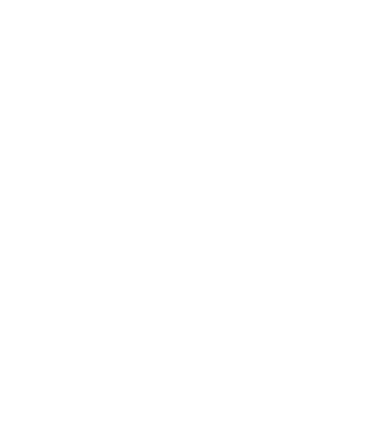
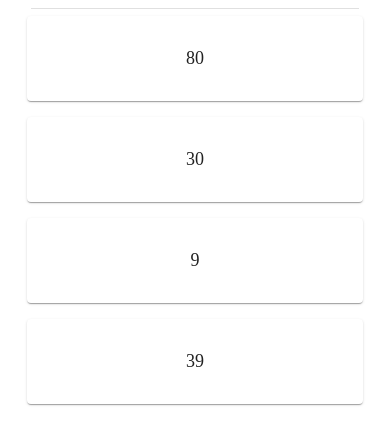
Before and after one commit to Tamdupagal/react, a React (Create React App) app in the folder adminclient/: page / in a window 390 px wide. Shown: the top 444 px of the page. Built offline with nearby package versions, Linux system fonts and the light colour scheme.

Commit message:
80% dashboard is done (responsive also)

```diff
--- a/adminclient/package.json
+++ b/adminclient/package.json
@@ -3,6 +3,8 @@
   "version": "0.1.0",
   "private": true,
   "dependencies": {
+    "@material-ui/core": "^4.11.4",
+    "@material-ui/icons": "^4.11.2",
     "@testing-library/jest-dom": "^5.12.0",
     "@testing-library/react": "^11.2.7",
     "@testing-library/user-event": "^12.8.3",
--- a/adminclient/src/App.js
+++ b/adminclient/src/App.js
@@ -1,11 +1,16 @@
 import SideBar from "./Components/SideBar/sideBar";
-import { Container} from "react-bootstrap"
+import Dashboard from "./Components/Dashboard/Dashboard";
+import { Container } from "react-bootstrap";
 
 function App() {
   return (
-    <Container className="d-flex align-items-center justify-content-center" style={{ minHeight: "100vh" }}>
+    <Container
+      className="d-flex align-items-center justify-content-center"
+      style={{ minHeight: "100vh" }}
+    >
       <div>
-        <SideBar className="w-100" style={{ maxWidth:"400px" }} />
+        <SideBar className="w-100" style={{ maxWidth: "400px" }} />
+        <Dashboard />
       </div>
     </Container>
   );
--- a/adminclient/src/Components/Dashboard/Dashboard.jsx
+++ b/adminclient/src/Components/Dashboard/Dashboard.jsx
@@ -0,0 +1,74 @@
+import React from "react";
+import { Container } from "@material-ui/core";
+import Button from "@material-ui/core/Button";
+import Paper from "@material-ui/core/Paper";
+import Grid from "@material-ui/core/Grid";
+import { makeStyles } from "@material-ui/core/styles";
+import PowerSettingsNewRoundedIcon from "@material-ui/icons/PowerSettingsNewRounded";
+import Divider from "@material-ui/core/Divider";
+
+const useStyles = makeStyles((theme) => ({
+  root: {
+    flexGrow: 1,
+  },
+  paper: {
+    padding: theme.spacing(4),
+    textAlign: "center",
+    color: theme.palette.text.dark,
+    fontSize: "large",
+    marginInline: "5%",
+    borderRadius: "10",
+  },
+  button: {
+    marginLeft: "85%",
+    margin: "2%",
+  },
+  divider: {
+    margin: "2%",
+  },
+  //   paper1: {
+  //     padding: theme.spacing(4),
+  //     textAlign: "center",
+  //     color: theme.palette.text.dark,
+  //     fontSize: "large",
+  //     marginInline: "5",
+  //     borderRadius: "10",
+  //     borderRightColor: "secondary",
+  //   },
+}));
+
+const Dashboard = () => {
+  const classes = useStyles();
+  return (
+    <div>
+      <Container maxWidth="lg">
+        {/* <Button
+          variant="outlined"
+          size="medium"
+          color="secondary"
+          startIcon={<PowerSettingsNewRoundedIcon />}
+          className={classes.button}
+        >
+          Log Out
+        </Button> */}
+        <Divider className={classes.divider} />
+      </Container>
+      <Grid className={classes.root} container spacing={2}>
+        <Grid item xs={12} sm={6} md={3}>
+          <Paper className={classes.paper}>80</Paper>
+        </Grid>
+        <Grid item xs={12} sm={6} md={3}>
+          <Paper className={classes.paper}>30</Paper>
+        </Grid>
+        <Grid item xs={12} sm={6} md={3}>
+          <Paper className={classes.paper}>9</Paper>
+        </Grid>
+        <Grid item xs={12} sm={6} md={3}>
+          <Paper className={classes.paper}>39</Paper>
+        </Grid>
+      </Grid>
+    </div>
+  );
+};
+
+export default Dashboard;
```
Also changed, not shown: 1 other file (tests, documents, lock files or other folders).
